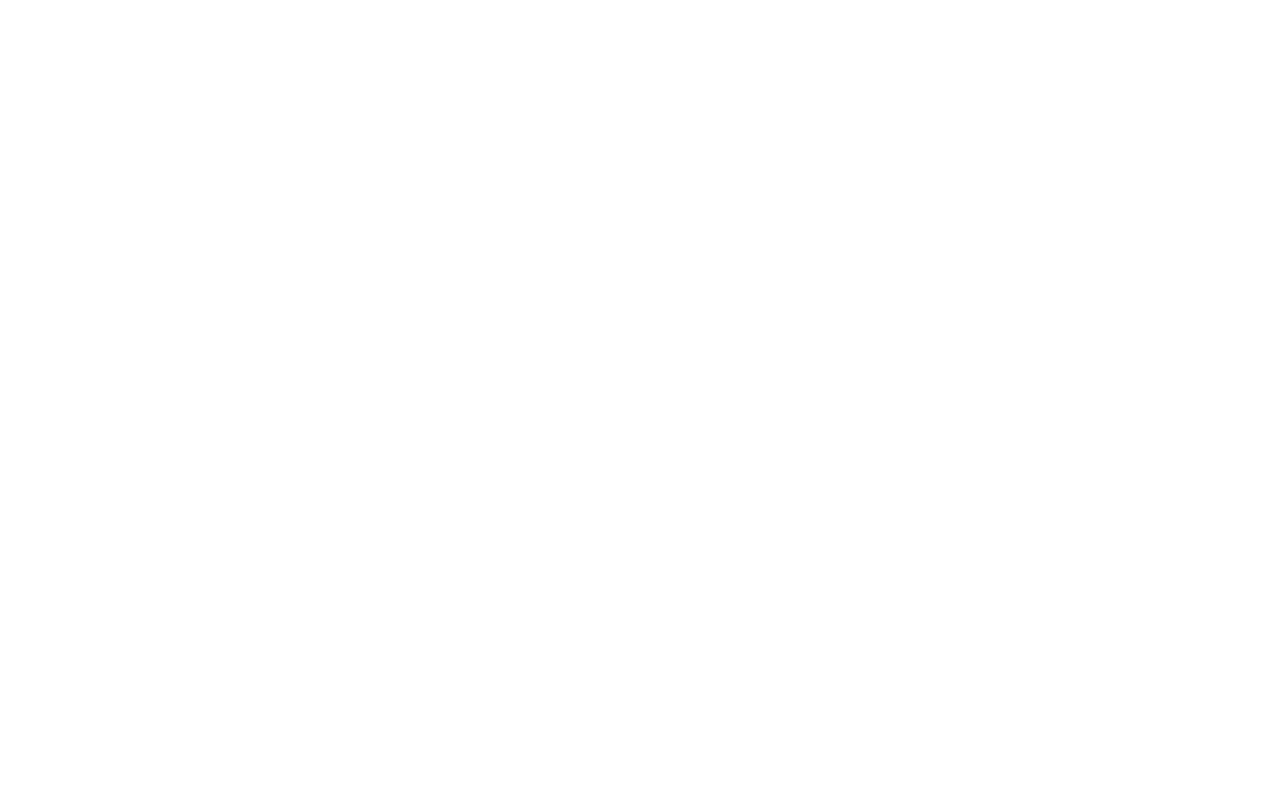
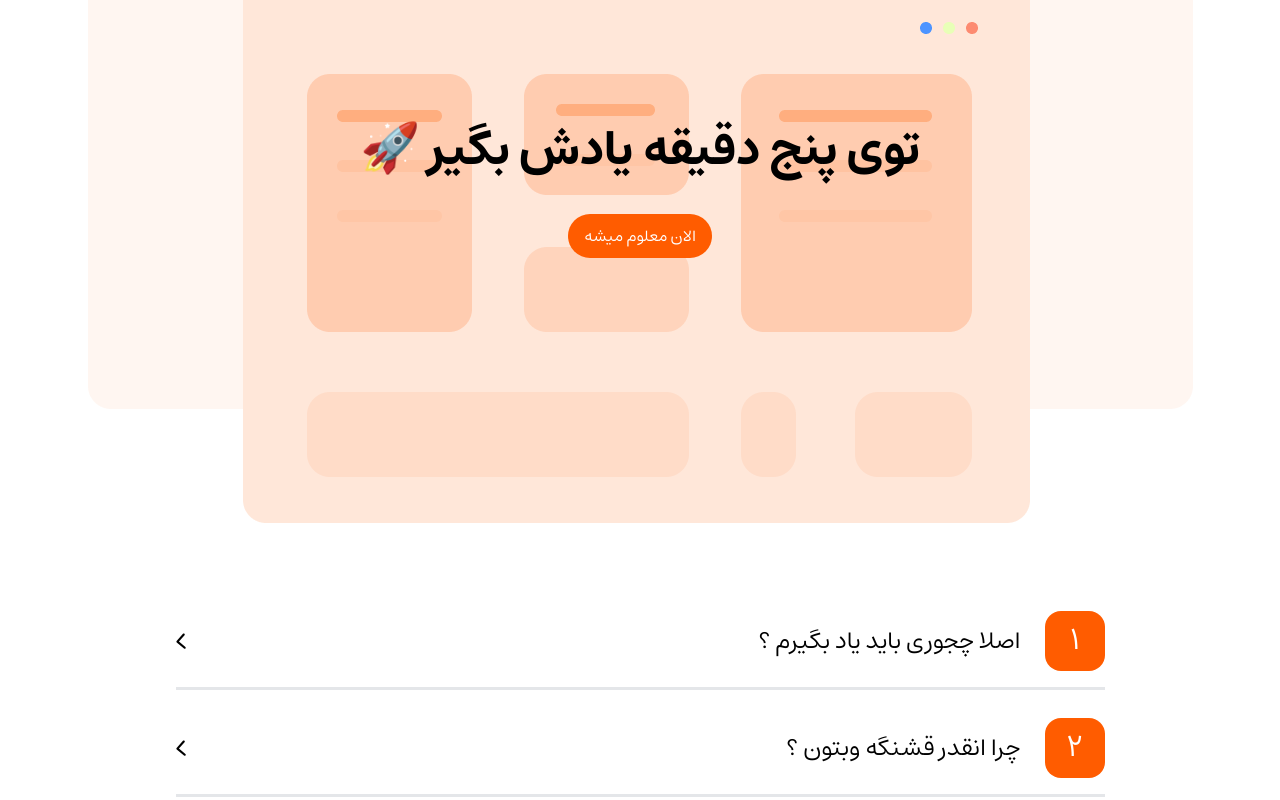
Before and after one commit to SalamLang/Salam-Website, a Next.js app: page / in a window 1280 px wide. Shown: the part 4080-4880 px from the top of the page. Before the commit the page ends 4028 px from the top, so only its background shows below. Built offline with nearby package versions, Linux system fonts and the light colour scheme.

Commit message:
add-learn-component-main

```diff
--- a/src/app/page.js
+++ b/src/app/page.js
@@ -1,3 +1,5 @@
+import Accordion from "@/components/molecules/Accordion";
+import AccordionContainer from "@/components/organisms/AccordionContainer";
 import Marquee from "@/components/organisms/Marquee";
 import BestComment from "@/components/templates/BestComment";
 import CodeExample from "@/components/templates/CodeExample";
@@ -5,6 +7,7 @@ import DescriptionOnlineCode from "@/components/templates/DescriptionOnlineCode"
 import HeroMain from "@/components/templates/HeroMain";
 import HomeDownload from "@/components/templates/HomeDownload";
 import LanguageAdvantage from "@/components/templates/LanguageAdvantage";
+import Learn from "@/components/templates/Learn";
 
 
 export default function Home() {
@@ -17,6 +20,8 @@ export default function Home() {
       <LanguageAdvantage />
       <HomeDownload />
       <BestComment />
+      <Learn />
+      <AccordionContainer />
     </main>
   );
 }
--- /dev/null
+++ b/src/components/templates/Learn.jsx
@@ -0,0 +1,24 @@
+import Image from 'next/image'
+
+import BgBoxCode from "../../../public/bg-box-code.png"
+import TitleDescription from '../atoms/TitleDescription'
+import Button from '../atoms/Button'
+
+function Learn() {
+  return (
+    <div className="w-full flex items-center justify-center flex-col gap-y-4 md:gap-y-10 px-4 h-96 md:h-[663px] relative">
+        <Image
+        className="w-[90%] max-w-[1105px] h-auto max-h-[663px] absolute inset-0 m-auto -z-10"
+            src={BgBoxCode}
+            alt="img"
+        />
+        <h2 className="text-2xl font-bold text-title text-center md:text-5xl">توی پنج دقیقه یادش بگیر 🚀</h2>
+        <Button
+            text="الان معلوم میشه"
+            variant="buttonOrange"
+        />
+    </div>
+  )
+}
+
+export default Learn
```
Also changed, not shown: public/bg-box-code.png (added), public/bg-section.png (added).
